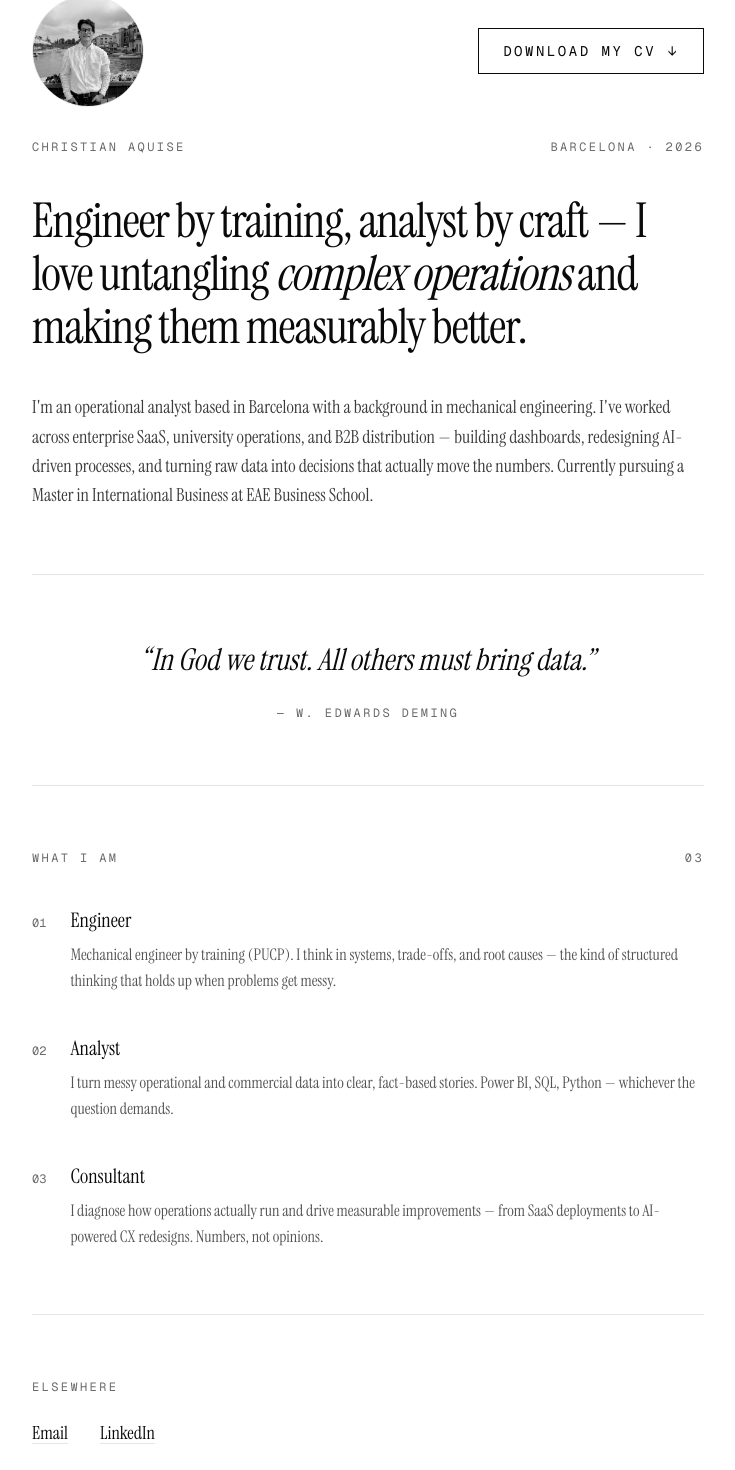
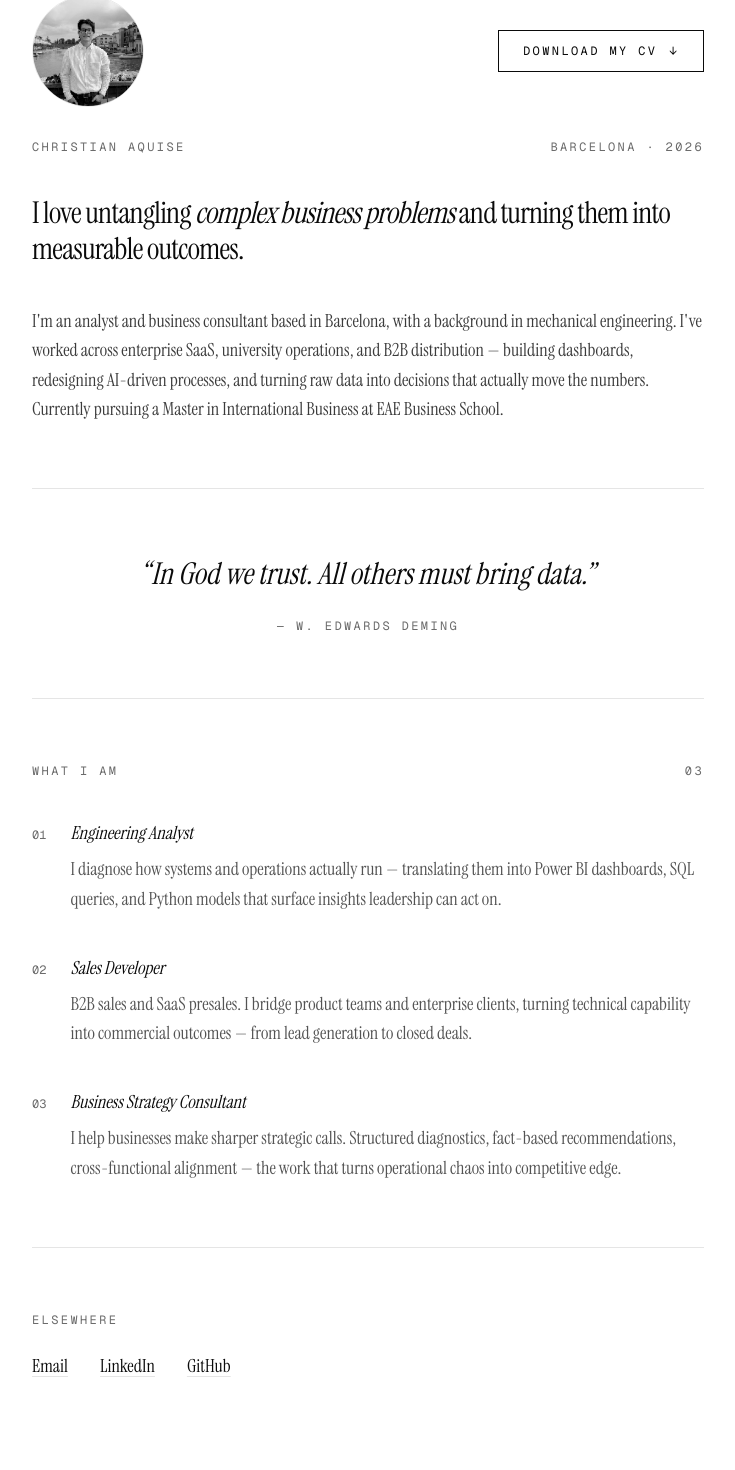
Before and after one commit to christianaquise-os/my-portfolio, a Next.js app: page / in a window 1280 px wide. Shown: the part 181-1651 px from the top of the page, without its empty margins (272-1007 px from the left). Built offline with nearby package versions, Linux system fonts and the light colour scheme.

Commit message:
Add GitHub, new roles, two-language CV, typography harmony

```diff
--- a/app/page.tsx
+++ b/app/page.tsx
@@ -5,69 +5,71 @@ import { useState } from "react";
 const translations = {
   en: {
     location: "Barcelona · 2026",
-    heroPrefix: "Engineer by training, analyst by craft — I love untangling ",
-    heroEmphasis: "complex operations",
-    heroSuffix: " and making them measurably better.",
+    heroPrefix: "I love untangling ",
+    heroEmphasis: "complex business problems",
+    heroSuffix: " and turning them into measurable outcomes.",
     description:
-      "I'm an operational analyst based in Barcelona with a background in mechanical engineering. I've worked across enterprise SaaS, university operations, and B2B distribution — building dashboards, redesigning AI-driven processes, and turning raw data into decisions that actually move the numbers. Currently pursuing a Master in International Business at EAE Business School.",
+      "I'm an analyst and business consultant based in Barcelona, with a background in mechanical engineering. I've worked across enterprise SaaS, university operations, and B2B distribution — building dashboards, redesigning AI-driven processes, and turning raw data into decisions that actually move the numbers. Currently pursuing a Master in International Business at EAE Business School.",
     cvLabel: "Download my CV",
-    quote:
-      "\u201CIn God we trust. All others must bring data.\u201D",
+    cvHref: "/cv_eng.pdf",
+    quote: "\u201CIn God we trust. All others must bring data.\u201D",
     quoteAuthor: "— W. Edwards Deming",
     rolesHeader: "What I Am",
     roles: [
       {
-        title: "Engineer",
+        title: "Engineering Analyst",
         description:
-          "Mechanical engineer by training (PUCP). I think in systems, trade-offs, and root causes — the kind of structured thinking that holds up when problems get messy.",
+          "I diagnose how systems and operations actually run — translating them into Power BI dashboards, SQL queries, and Python models that surface insights leadership can act on.",
       },
       {
-        title: "Analyst",
+        title: "Sales Developer",
         description:
-          "I turn messy operational and commercial data into clear, fact-based stories. Power BI, SQL, Python — whichever the question demands.",
+          "B2B sales and SaaS presales. I bridge product teams and enterprise clients, turning technical capability into commercial outcomes — from lead generation to closed deals.",
       },
       {
-        title: "Consultant",
+        title: "Business Strategy Consultant",
         description:
-          "I diagnose how operations actually run and drive measurable improvements — from SaaS deployments to AI-powered CX redesigns. Numbers, not opinions.",
+          "I help businesses make sharper strategic calls. Structured diagnostics, fact-based recommendations, cross-functional alignment — the work that turns operational chaos into competitive edge.",
       },
     ],
     contactHeader: "Elsewhere",
     emailLabel: "Email",
     linkedinLabel: "LinkedIn",
+    githubLabel: "GitHub",
   },
   es: {
     location: "Barcelona · 2026",
-    heroPrefix: "Ingeniero de formación, analista por oficio — me encanta desentrañar ",
-    heroEmphasis: "operaciones complejas",
-    heroSuffix: " y mejorarlas de forma medible.",
+    heroPrefix: "Me encanta desentrañar ",
+    heroEmphasis: "problemas empresariales complejos",
+    heroSuffix: " y convertirlos en resultados medibles.",
     description:
-      "Soy analista de operaciones en Barcelona con formación en ingeniería mecánica. He trabajado en SaaS empresarial, operaciones universitarias y distribución B2B — construyendo dashboards, rediseñando procesos con IA y convirtiendo datos en bruto en decisiones que realmente mueven los números. Actualmente curso un Máster en Negocios Internacionales en EAE Business School.",
+      "Soy analista y consultor de negocio en Barcelona, con formación en ingeniería mecánica. He trabajado en SaaS empresarial, operaciones universitarias y distribución B2B — construyendo dashboards, rediseñando procesos con IA y convirtiendo datos en bruto en decisiones que realmente mueven los números. Actualmente curso un Máster en Negocios Internacionales en EAE Business School.",
     cvLabel: "Descargar mi CV",
-    quote:
-      "\u201CEn Dios confiamos. Los demás, que traigan datos.\u201D",
+    cvHref: "/cv_es.pdf",
+    quote: "\u201CEn Dios confiamos. Los demás, que traigan datos.\u201D",
     quoteAuthor: "— W. Edwards Deming",
     rolesHeader: "Lo que soy",
     roles: [
       {
-        title: "Ingeniero",
+        title: "Analista de Ingeniería",
         description:
-          "Ingeniero mecánico de formación (PUCP). Pienso en sistemas, compromisos y causas raíz — el tipo de razonamiento estructurado que aguanta cuando los problemas se complican.",
+          "Diagnostico cómo funcionan realmente los sistemas y las operaciones — traduciéndolos a dashboards de Power BI, consultas SQL y modelos en Python que revelan información accionable para la dirección.",
       },
       {
-        title: "Analista",
+        title: "Desarrollador Comercial",
         description:
-          "Convierto datos operativos y comerciales desordenados en historias claras y basadas en hechos. Power BI, SQL, Python — la herramienta que pida la pregunta.",
+          "Ventas B2B y presales de SaaS. Hago de puente entre equipos de producto y clientes corporativos, convirtiendo capacidad técnica en resultados comerciales — desde la generación de leads hasta el cierre.",
       },
       {
-        title: "Consultor",
+        title: "Consultor de Estrategia Empresarial",
         description:
-          "Diagnostico cómo funcionan realmente las operaciones e impulso mejoras medibles — desde despliegues de SaaS hasta rediseños de CX con IA. Números, no opiniones.",
+          "Ayudo a las empresas a tomar decisiones estratégicas más afiladas. Diagnósticos estructurados, recomendaciones basadas en hechos, alineación interfuncional — el trabajo que convierte el caos operativo en ventaja competitiva.",
       },
     ],
     contactHeader: "También en",
     emailLabel: "Correo",
     linkedinLabel: "LinkedIn",
+    githubLabel: "GitHub",
   },
 };
 
@@ -119,9 +121,9 @@ export default function Home() {
             className="portrait h-28 w-28 rounded-full object-cover border border-border"
           />
           <a
-            href="/cv.pdf"
+            href={t.cvHref}
             download
-            className="inline-flex items-center gap-3 border border-foreground px-6 py-3 text-sm font-[family-name:var(--font-mono)] uppercase tracking-[0.18em] hover:bg-foreground hover:text-background transition-colors"
+            className="inline-flex items-center gap-3 border border-foreground px-6 py-3 text-xs font-[family-name:var(--font-mono)] uppercase tracking-[0.2em] hover:bg-foreground hover:text-background transition-colors"
           >
             {t.cvLabel}
             <span aria-hidden>↓</span>
@@ -139,7 +141,7 @@ export default function Home() {
 
         {/* Hero */}
         <h1
-          className="reveal mt-10 text-4xl md:text-5xl leading-[1.1] tracking-tight"
+          className="reveal mt-10 text-3xl leading-[1.2] tracking-tight"
           style={{ animationDelay: "300ms" }}
         >
           {t.heroPrefix}
@@ -165,7 +167,7 @@ export default function Home() {
           className="reveal text-center"
           style={{ animationDelay: "600ms" }}
         >
-          <blockquote className="text-2xl md:text-3xl italic leading-snug">
+          <blockquote className="text-3xl italic leading-snug">
             {t.quote}
           </blockquote>
           <figcaption className="mt-6 font-[family-name:var(--font-mono)] text-xs uppercase tracking-[0.2em] text-muted">
@@ -224,6 +226,14 @@ export default function Home() {
                 {t.linkedinLabel}
               </a>
             </li>
+            <li>
+              <a
+                href="https://github.com/christianaquise-os"
+                className="underline decoration-border underline-offset-4 hover:decoration-foreground transition-all"
+              >
+                {t.githubLabel}
+              </a>
+            </li>
           </ul>
         </section>
       </div>
@@ -246,8 +256,8 @@ function Role({
         {n}
       </span>
       <div>
-        <h3 className="text-xl">{title}</h3>
-        <p className="mt-2 text-base text-foreground/70 leading-relaxed">
+        <h3 className="text-lg italic">{title}</h3>
+        <p className="mt-2 text-lg text-foreground/70 leading-relaxed">
           {description}
         </p>
       </div>
```
Also changed, not shown: 2 other files (tests, documents, lock files or other folders).
